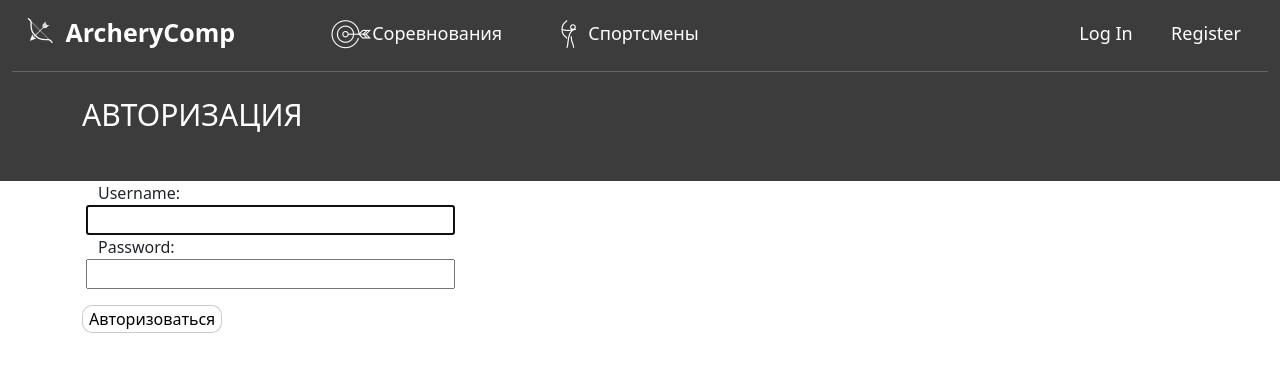
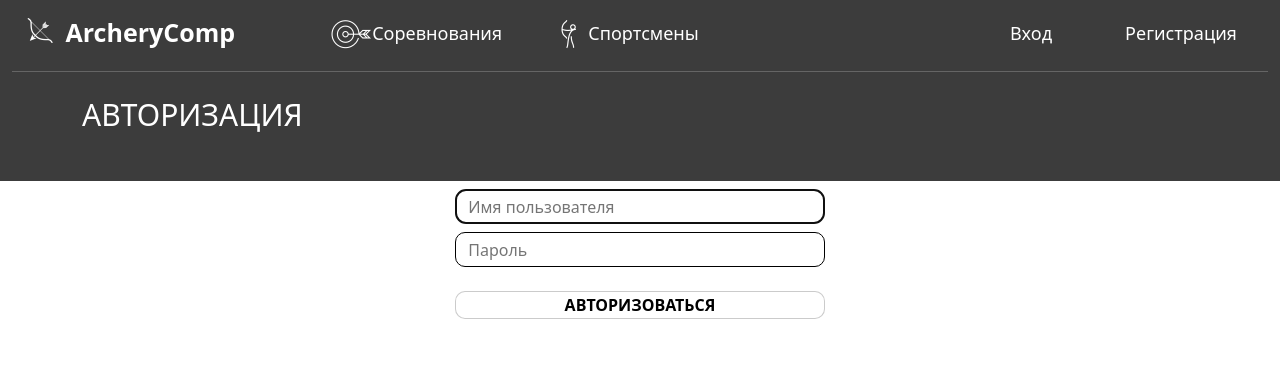
Before and after one commit to YEMyxa/ArcheryComp, a Django app: page /users/login/ in a window 1280 px wide. Shown: the top 372 px of the page. Run offline with Django 5.2, Linux system fonts and the light colour scheme; some libraries are stand-ins or nearby versions.

Commit message:
Edited/added Authentication form classes: login, register. Changed their templates.

```diff
--- a/ArcheryComp/ArcheryComp/settings.py
+++ b/ArcheryComp/ArcheryComp/settings.py
@@ -30,7 +30,7 @@ DEBUG = True
 ALLOWED_HOSTS = []
 
 LOGIN_REDIRECT_URL = reverse_lazy('home_page')
-LOGOUT_REDIRECT_URL = '/'
+LOGOUT_REDIRECT_URL = reverse_lazy('home_page')
 
 
 # Application definition
--- a/ArcheryComp/competitions/views.py
+++ b/ArcheryComp/competitions/views.py
@@ -46,5 +46,6 @@ def competition_detail(request, competition_id):
 
 
 class IndexView(View):
+    template_name = 'competitions/index.html'
     def get(self, request, *args, **kwargs):
-        return render(request, 'competitions/index.html')
+        return render(request, self.template_name)
--- a/ArcheryComp/static/css/style.css
+++ b/ArcheryComp/static/css/style.css
@@ -122,6 +122,8 @@ a {
     background-color: white;
     /* padding: 10px; */
     display: block;
+    text-transform: uppercase;
+    font-weight: 600;
 }
 .confirm-btn:hover {
     border: 1px solid black;
@@ -133,8 +135,8 @@ a {
     margin-right: 10px;
 }
 
-.auth-btn {
-    min-width: 100px;
+.nav-auth-btn {
+    min-width: 150px;
     height: 40px;
 }
 
@@ -242,3 +244,9 @@ a {
 
 
 /* Competitions end */
+
+.auth-forms-label {
+    border-radius: 10px;
+    border: 1px solid black;
+    height: 35px;
+}
--- a/ArcheryComp/templates/ArcheryComp/base.html
+++ b/ArcheryComp/templates/ArcheryComp/base.html
@@ -58,24 +58,22 @@
                                         <ul class="navbar-nav me-auto mb-2 mb-lg-0">
                                             {% if user.is_authenticated %}
                                                 <li class="nav-item">
-                                                    <form action="{% url 'profile' %}">
-                                                        <button type="submit" class="main-btn auth-btn">Профиль {{ user.username }} (изм)</button>
-                                                    </form>
+                                                    <a href="{% url 'profile' %}" class="main-btn nav-auth-btn">Профиль {{ user.username }}</a>
                                                 </li>
 
-                                                <li class="nav-item ">
+                                                <li class="nav-item">
                                                     <form action="{% url 'logout' %}" method="post">
                                                         {% csrf_token %}
-                                                        <button type="submit" class="main-btn auth-btn">Log Out</button>
+                                                        <button type="submit" class="main-btn nav-auth-btn" style="width: 100%;">Выйти</button>
                                                     </form>
                                                 </li>
                                             {% else %}
                                                 <li class="nav-item ">
-                                                    <a href="{% url 'login' %}" class="main-btn auth-btn">Log In</a>
+                                                    <a href="{% url 'login' %}" class="main-btn nav-auth-btn">Вход</a>
                                                 </li>
 
                                                 <li class="nav-item ">
-                                                    <a href="{% url 'register' %}" class="main-btn auth-btn">Register</a>
+                                                    <a href="{% url 'register' %}" class="main-btn nav-auth-btn">Регистрация</a>
                                                 </li>
                                             {% endif %}
                                         </ul>
--- a/ArcheryComp/templates/registration/login.html
+++ b/ArcheryComp/templates/registration/login.html
@@ -37,17 +37,22 @@ ArcheryComp Log In
     {% csrf_token %}
 
         {% for field in form %}
-              <div class="row mx-1">
-                  <div class="col-xl-4 col-md-6 col-sm-12">
-                    <div class="row">{{ field.label_tag }}</div>
-                    <div class="row" placeholder = "suda">{{field}}</div>
+            <div class="row justify-content-center mx-1 mt-2">
+                <div class="col-xl-4 col-md-7 col-sm-12">
+                  <div class="row">{{field}}</div>
                 </div>
             </div>
         {% endfor %}
 
 
-          <input type="submit" value="Авторизоваться" class="confirm-btn mt-3" />
+        <div class="row justify-content-center mx-1 mt-4 mb-5">
+            <div class="col-xl-4 col-md-7 col-sm-12">
+                <div class="row">
+                    <input type="submit" value="Авторизоваться" class="confirm-btn" />
                     <input type="hidden" name="next" value="{{ next }}" />
+                </div>
+            </div>
+        </div>
 
 
     </form>
--- a/ArcheryComp/users/forms.py
+++ b/ArcheryComp/users/forms.py
@@ -1,5 +1,6 @@
-from django.contrib.auth import get_user_model
-from django.contrib.auth.forms import UserCreationForm
+from typing import Any
+from django.contrib.auth import get_user_model, password_validation
+from django.contrib.auth.forms import UserCreationForm, AuthenticationForm, UsernameField
 from django import forms
 from django.utils.translation import gettext_lazy as _
 from .models import Profile
@@ -8,15 +9,40 @@ User = get_user_model()
 
 
 class UserCreationForm(UserCreationForm):
+
+    username = forms.CharField(
+        widget=forms.TextInput(attrs={'placeholder': 'Имя пользователя',
+                                      'class':       'auth-forms-label'})
+    )
+
     email = forms.EmailField(
-        label=_("Email"),
+        label=_('Email'),
         max_length=254,
-        widget=forms.EmailInput(attrs={'autocomplete': 'email'})
+        widget=forms.EmailInput(attrs={'autocomplete': 'email',
+                                       'placeholder' : 'Email',
+                                       'class':        'auth-forms-label'})
+    )
+
+    password1 = forms.CharField(
+        label=_('Password'),
+        strip=False,
+        widget=forms.PasswordInput(attrs={'autocomplete': 'new-password',
+                                          'placeholder' : 'Пароль',
+                                          'class':        'auth-forms-label'}),
+        help_text=password_validation.password_validators_help_text_html(),
+    )
+    password2 = forms.CharField(
+        label=_('Password confirmation'),
+        widget=forms.PasswordInput(attrs={'autocomplete': 'new-password',
+                                          'placeholder' : 'Подтвердите пароль',
+                                          'class':        'auth-forms-label'}),
+        strip=False,
+        help_text=_('Подтвердите пароль для верификации.'),
     )
 
     class Meta(UserCreationForm.Meta):
         model = User
-        fields = ("username", "email")
+        fields = ('username', 'email')
 
 
 class UserUpdateForm(forms.ModelForm):
@@ -27,8 +53,23 @@ class UserUpdateForm(forms.ModelForm):
         fields = ['username', 'email', 'first_name', 'last_name']
 
 
+
 class ProfileUpdateForm(forms.ModelForm):
     class Meta:
         model = Profile
         fields = ['second_name', 'sex', 'date_of_birth',
                   'rank', 'region', 'organization', 'coach']
+
+
+class UserLoginForm(AuthenticationForm):
+    username = UsernameField(widget=forms.TextInput(
+                                attrs={'autofocus': True,
+                                       'placeholder': 'Имя пользователя',
+                                       'class':       'auth-forms-label'}))
+    password = forms.CharField(
+        label=_('Password'),
+        strip=False,
+        widget=forms.PasswordInput(attrs={'autocomplete': 'current-password',
+                                          'placeholder': 'Пароль',
+                                          'class':       'auth-forms-label'}),
+    )
--- a/ArcheryComp/users/urls.py
+++ b/ArcheryComp/users/urls.py
@@ -1,8 +1,11 @@
 from django.urls import path, include
 from . import views
+from . import forms
 
 urlpatterns = [
+
+    path('register/', views.RegisterView.as_view(), name='register'),
+    path('profile/',  views.MyProfile.as_view(),    name='profile'),
+    path('login/',    views.MyLoginView.as_view(),  name='login'),
     path('', include('django.contrib.auth.urls')),
-    path('register/', views.RegisterView.as_view(), name='register'),
-    path('profile/',  views.MyProfile.as_view(),    name='profile')
 ]
--- a/ArcheryComp/users/views.py
+++ b/ArcheryComp/users/views.py
@@ -1,9 +1,9 @@
 from django.contrib.auth import authenticate, login
 from django.views import View
 from django.shortcuts import render, redirect
-from .forms import UserUpdateForm, ProfileUpdateForm, UserCreationForm
+from .forms import UserUpdateForm, ProfileUpdateForm, UserCreationForm, UserLoginForm
 from django.contrib.auth.mixins import LoginRequiredMixin
-
+from django.contrib.auth.views import LoginView
 
 
 class RegisterView(View):
@@ -13,6 +13,7 @@ class RegisterView(View):
         context = {
             'form': UserCreationForm()
         }
+        print('in register "get" method')
         return render(request, self.template_name, context)
 
     def post(self, request):
@@ -24,12 +25,10 @@ class RegisterView(View):
             password = form.cleaned_data.get('password1')
             user = authenticate(username=username, password=password)
             login(request, user)
-            print("ECCCCC")
-            return redirect('home_page')
+            return redirect('profile')
         context = {
             'form': form
         }
-        print("NOOOO")
         return render(request, self.template_name, context)
 
 
@@ -72,3 +71,7 @@ class MyProfile(LoginRequiredMixin, View):
             # messages.error(request,'Error updating you profile')
 
             return render(request, 'users/profile.html', context)
+
+class MyLoginView(LoginView):
+    form_class = UserLoginForm
+    template_name = 'registration/login.html'
```
Also changed, not shown: ArcheryComp/templates/registration/register.html (+11 -11 lines), ArcheryComp/users/templates/users/profile.html (+51 -7 lines), ArcheryComp/db.sqlite3 (deleted), 1 other file. Lines whose indentation alone changed are shown as unchanged.
